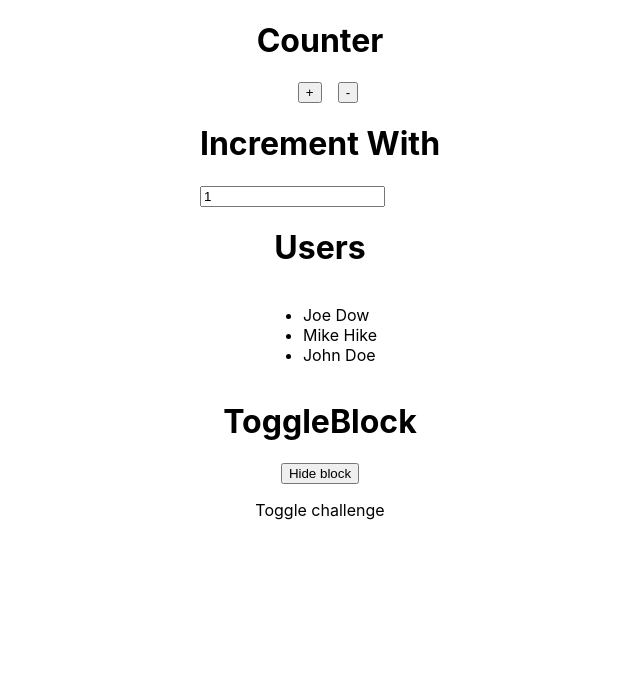
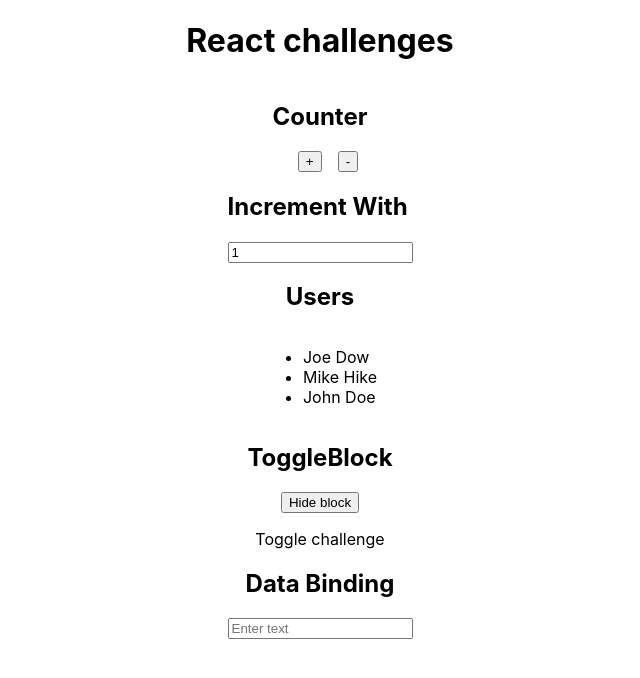
Before and after one commit to Hombre2014/react-challenges, a React (Create React App) app: page / in a window 1280 px wide. Shown: the top 678 px of the page, without its empty margins (320-960 px from the left). Built offline with nearby package versions, Linux system fonts and the light colour scheme; the HTML template or start-up script is replaced by a standard one.

Commit message:
Add Data Binding

```diff
--- a/src/App.css
+++ b/src/App.css
@@ -11,6 +11,9 @@
 .hidden {
   display: none; }
 
+.title {
+  text-align: center; }
+
 #block {
   margin-top: 1rem; }
 
--- a/src/App.js
+++ b/src/App.js
@@ -2,13 +2,16 @@
 import IncrementWith from './IncrementWith';
 import Users from './Users';
 import ToggleBlock from './ToggleBlock';
+import DataBinding from './DataBinding';
 
 const App = () => {
   return (
     <div className="App">
+      <h1 className='title'>React challenges</h1>
       <IncrementWith />
       <Users />
       <ToggleBlock />
+      <DataBinding />
     </div>
   );
 }
--- a/src/App.scss
+++ b/src/App.scss
@@ -14,6 +14,10 @@
   display: none;
 }
 
+.title {
+  text-align: center;
+}
+
 #block {
   margin-top: 1rem;
 }
--- a/src/Counter.js
+++ b/src/Counter.js
@@ -23,7 +23,7 @@
 
   return (
     <div className='container'>
-      <h1>Counter</h1>
+      <h2>Counter</h2>
       <div className='counter'>
         <span>{count}</span>
         <button type='submit' onClick={(e) => handleChange(e)} value={'+'}>+</button>
--- /dev/null
+++ b/src/DataBinding.js
@@ -0,0 +1,15 @@
+import React, { useState } from 'react';
+
+const DataBinding = () => {
+  const [value, setValue] = useState('');
+
+  return (
+    <div className='container'>
+      <h2>Data Binding</h2>
+      <input onChange={(e) => setValue(e.target.value)} type='text' placeholder='Enter text' value={value} />
+      <p>{value}</p>
+    </div>
+  )
+}
+
+export default DataBinding;
--- a/src/IncrementWith.js
+++ b/src/IncrementWith.js
@@ -16,7 +16,7 @@
     <div className='container'>
       <Counter number={number} />
       <div>
-        <h1 id='title'>Increment With</h1>
+        <h2 id='title'>Increment With</h2>
         <input type='number' id='increment' value={number} onChange={(e) => setNumber(e.target.value)} />
       </div>
     </div>
--- a/src/ToggleBlock.js
+++ b/src/ToggleBlock.js
@@ -15,7 +15,7 @@
 
   return (
     <div className='container'>
-      <h1>ToggleBlock</h1>
+      <h2>ToggleBlock</h2>
       <button onClick={() => handleToggle()}>{show}</button>
       <div id='block' className=''>Toggle challenge</div>
     </div>
--- a/src/Users.js
+++ b/src/Users.js
@@ -9,7 +9,7 @@
 
   return (
     <div className='container'>
-      <h1>Users</h1>
+      <h2>Users</h2>
       <ul>
         {users.map((user, index) => {
           return (
```
Also changed, not shown: 2 other files (tests, documents, lock files or other folders).
